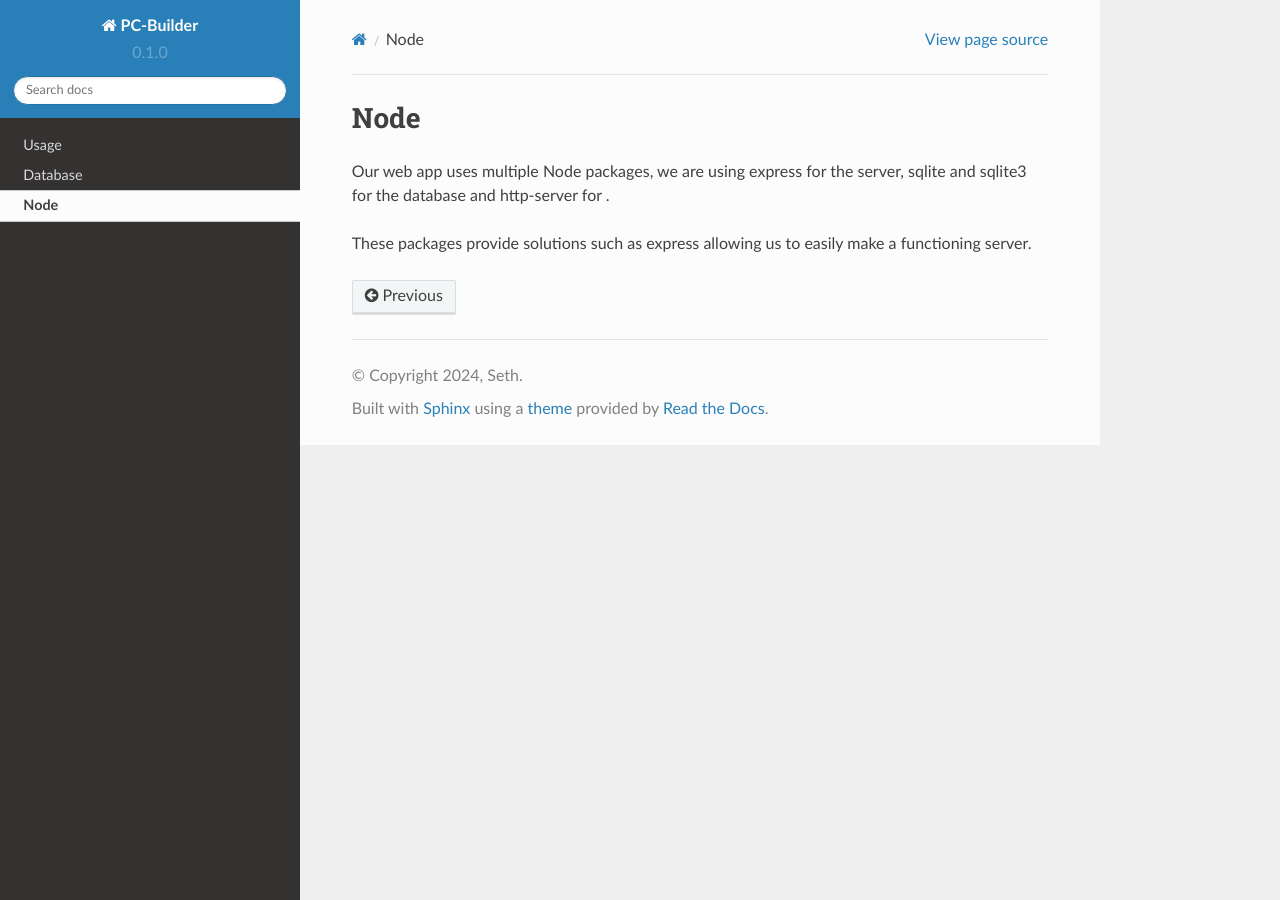
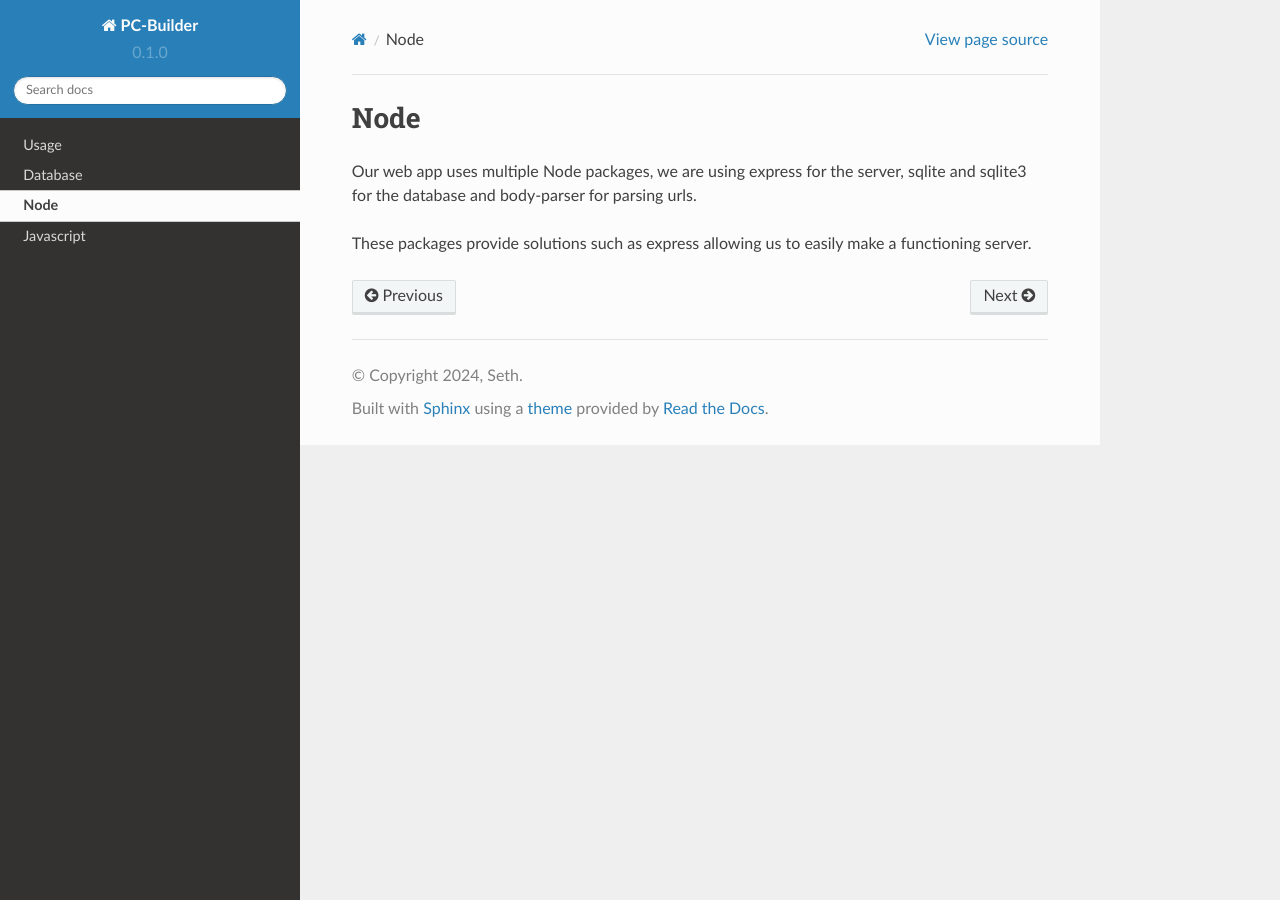
Before and after one commit to Whoosh12/Setap-doc, a Sphinx documentation site: the page built from docs/source/node.rst, in a window 1280 px wide. Built offline with Sphinx 7.4.7 and the Read the Docs theme 2.0.0, drawn with Linux system fonts in a browser that asks for light colours.

Commit message:
more stuff

```diff
--- a/docs/source/index.rst
+++ b/docs/source/index.rst
@@ -25,3 +25,4 @@ Contents
    Usage <usage>
    Database <db>
    Node <node>
+   Javascript <javascript>
--- a/docs/source/node.rst
+++ b/docs/source/node.rst
@@ -2,6 +2,6 @@ Node
 =========
 .. _node:
 
-Our web app uses multiple Node packages, we are using express for the server, sqlite and sqlite3 for the database and http-server for .
+Our web app uses multiple Node packages, we are using express for the server, sqlite and sqlite3 for the database and body-parser for parsing urls.
 
 These packages provide solutions such as express allowing us to easily make a functioning server.
```
Also changed, not shown: docs/source/javascript.rst (added, +11 -0 lines).
